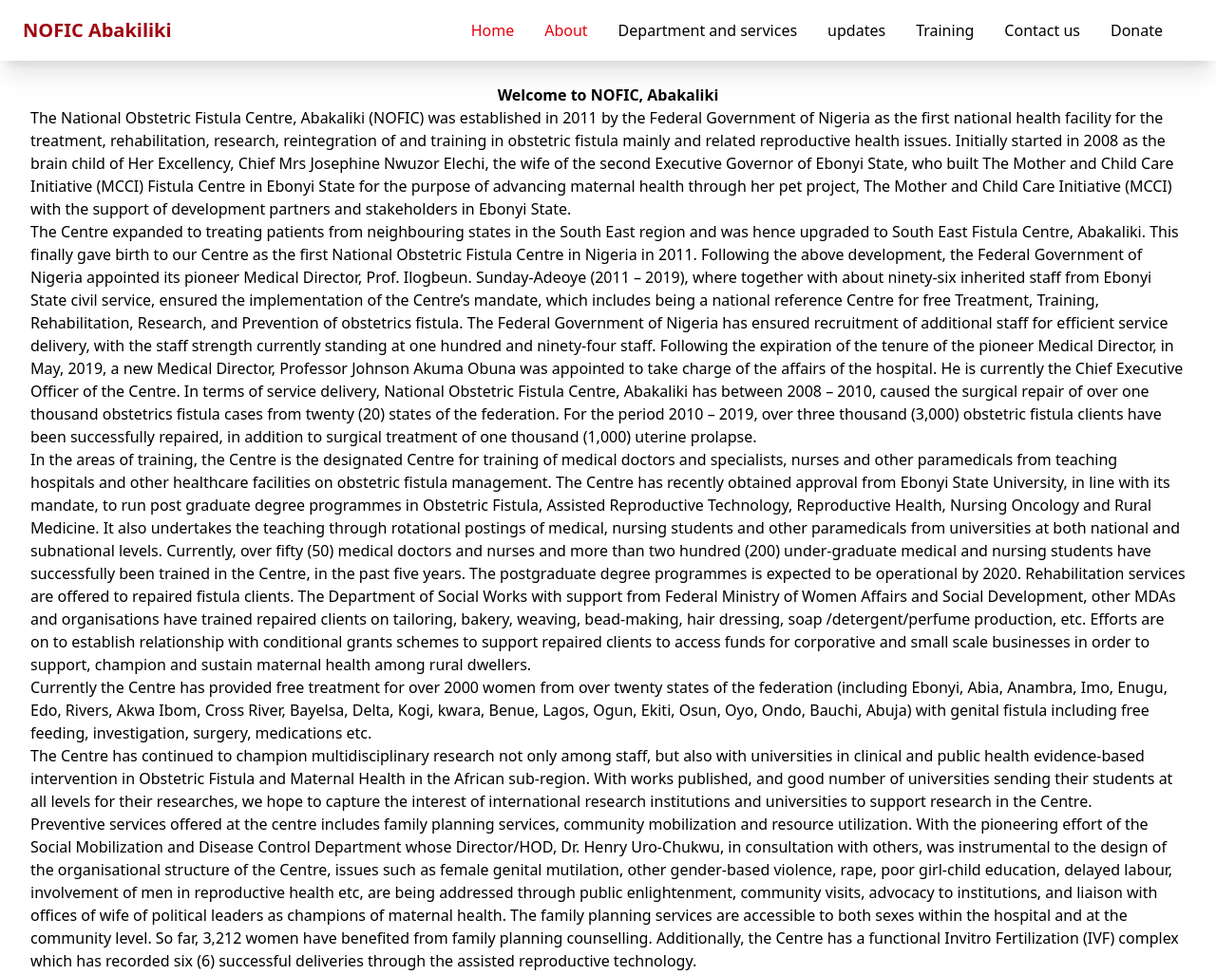
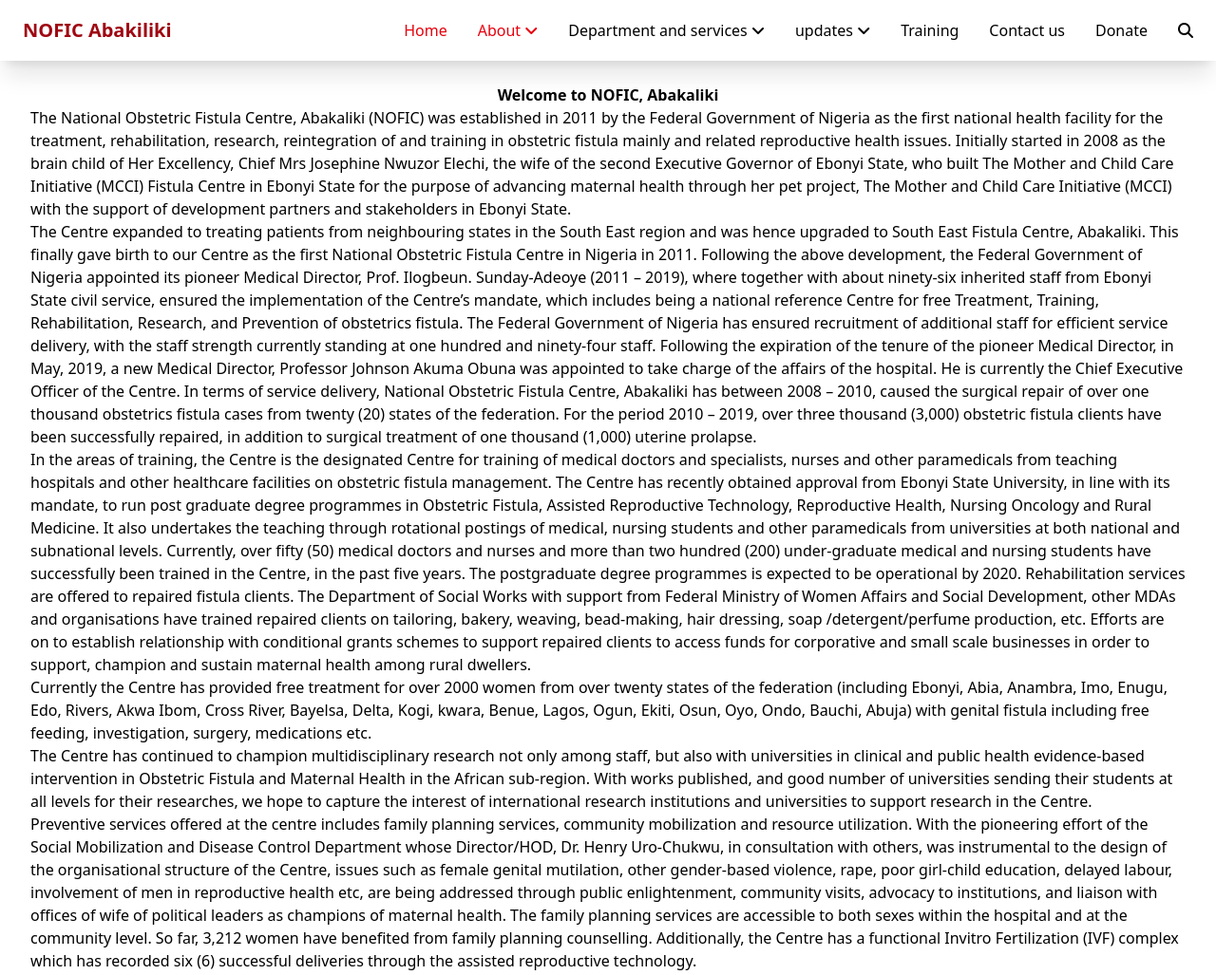
Before and after one commit to Emmanueladimchinaobi/NOFIC-web, a website: page About.html in a window 1280 px wide. Shown: the top 1027 px of the page at 95% size. Drawn offline with Linux system fonts and the light colour scheme.

Commit message:
first commit

```diff
--- a/About.html
+++ b/About.html
@@ -5,6 +5,8 @@
     <meta name="viewport" content="width=device-width, initial-scale=1.0">
     <title>Document</title>
     <link rel="stylesheet" href="./src/output.css">
+      <!-- Font Awesome Free CSS -->
+  <link rel="stylesheet" href="https://cdnjs.cloudflare.com/ajax/libs/font-awesome/6.5.0/css/all.min.css" />
 </head>
 <body>
     <nav  class="shadow-xl bg-white fixed z-50 top-0 left-0 w-full  ">
@@ -47,7 +49,7 @@
           <!-------Department and services dropdown-->
           <li class="relative group list-none z-50">
 
-            <a href="" class="text-black">
+            <a href="" class="text-black space-x-1">
               Department and services <i class="fa-solid fa-angle-down"></i>
             </a>
 
```
Also changed, not shown: Aboutdesk.html (+2 -0 lines), contact.html (+2 -0 lines), dept.html (+2 -0 lines), index.html (+1 -1 lines), staff.html (+2 -0 lines), unit.html (+2 -0 lines), src/output.css.
